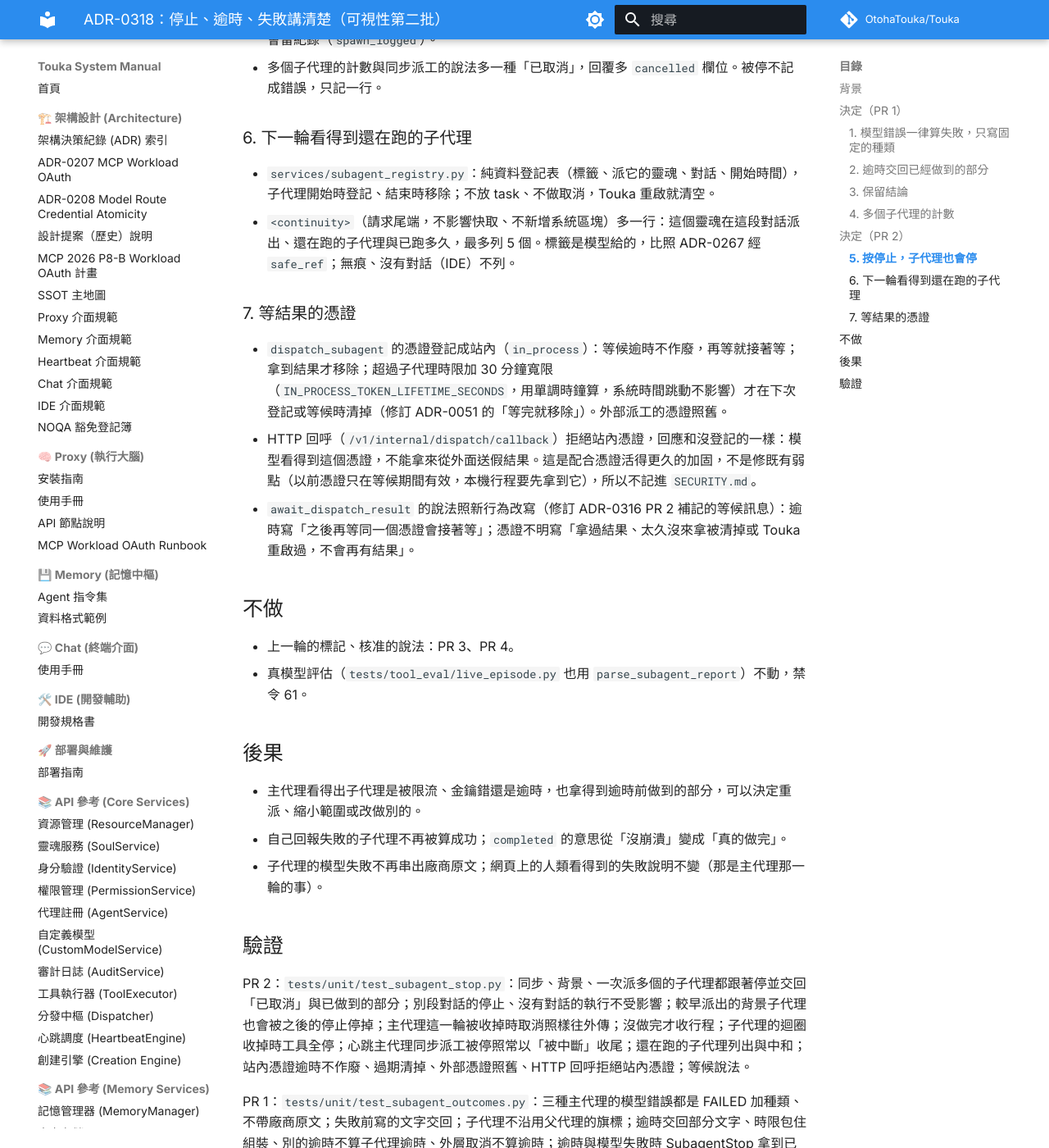
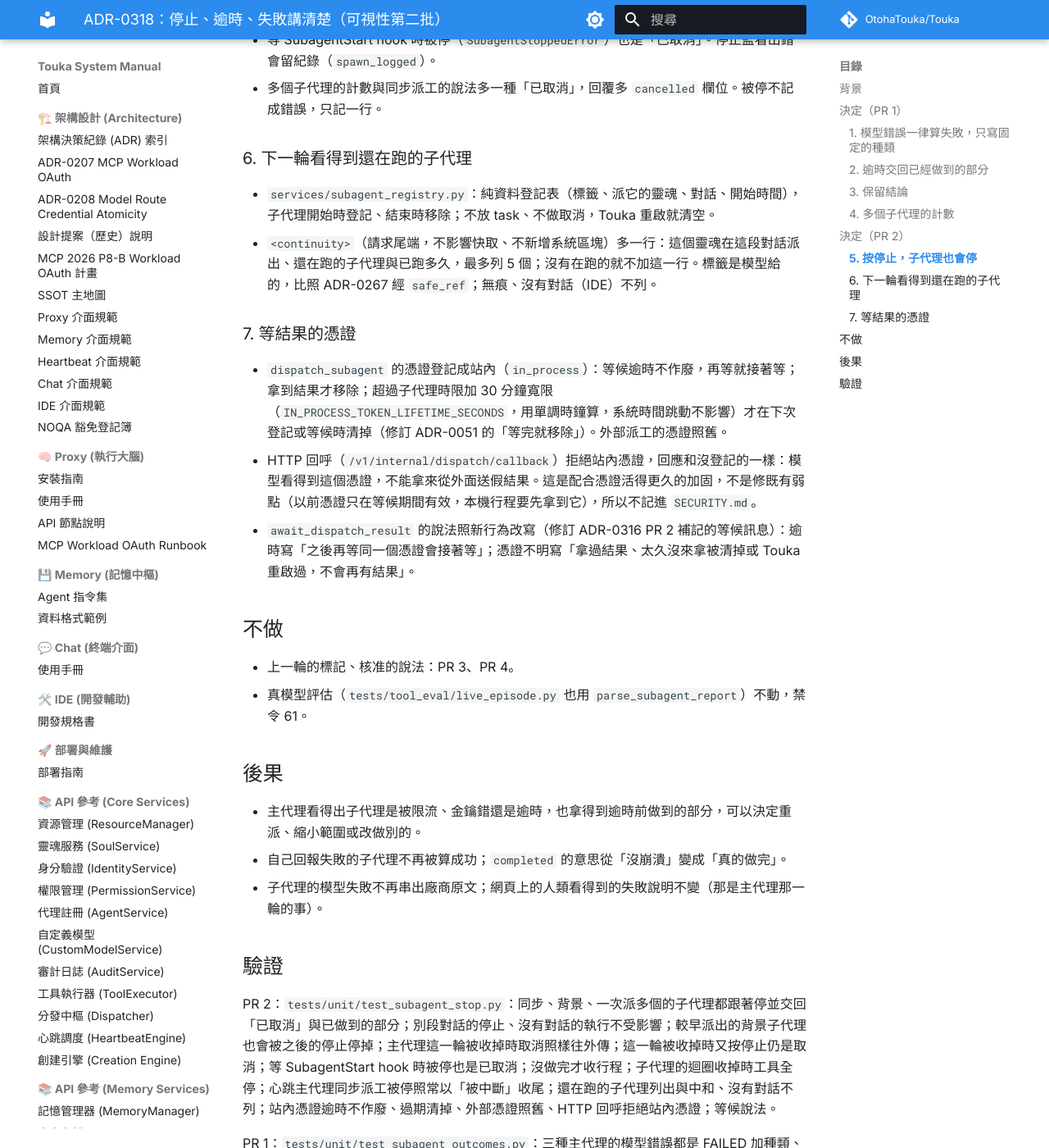
Before and after one commit to OtohaTouka/Touka, an MkDocs documentation site: the page built from docs/architecture/adr/0318-stop-timeout-failure-made-clear.md, in a window 1280 px wide and 1400 px high, scrolled down 3022 px. Shown: the whole window at 82% size. Built offline with MkDocs 1.6.1 and Material for MkDocs 9.7.7, drawn with Linux system fonts in a browser that asks for light colours; comment, search, counter and statistics services are not loaded; some of the changed text lies outside the part shown.

Commit message:
fix(subagent): address delta-review notes; omit the running line when none run
- The <continuity> line for running sub-agents is only added when at least
  one is running, so the block is unchanged otherwise (the memory-eval
  timeline check forbids "none recorded" lines).
- The stop-commands test now awaits the background task it checks.
- ADR-0318, tests/README and the stop_agent_commands docstring note the
  hook ordering, the teardown-stop case and the no-conversation case.

Co-Authored-By: Claude Opus 5.5 <noreply@anthropic.com>

```diff
--- a/docs/architecture/adr/0318-stop-timeout-failure-made-clear.md
+++ b/docs/architecture/adr/0318-stop-timeout-failure-made-clear.md
@@ -52,7 +52,7 @@
 - 每個子代理在自己的 task 裡跑，旁邊有停止監看（`_unless_parent_stops`）：主代理那段對話被按停止（`stopped_since_start`，看停止次數有沒有比派出時多）就只取消子代理的 task，丟一般例外 `SubagentCancelledError`。主代理的工具 task 不被取消，照常收到結構化的「已取消」（`status="CANCELLED"`，附已做到的部分），心跳主代理照常以「被中斷」收尾。
 - 停止沒有事件可掛，只有累計次數，所以每 `STOP_CHECK_SECONDS`（0.5 秒）看一次；沒有對話的執行（IDE）不看。
 - 停止以整段對話計：之後在同一段對話按停止，或心跳在家對話跑的時候按停止，也會停掉同一段對話裡較早派出、還在背景跑的子代理（修訂 ADR-0134 後果邊界②「背景子 loop 不隨父請求中斷」）。
-- 子代理沒做完（被停、逾時、模型錯誤、主代理這一輪被收掉）時，在背景呼叫 `terminal.stop_agent_commands`（不卡事件迴圈）停掉它的背景與待審指令、收掉行程；它的迴圈被收掉時，還在跑的工具全部一起取消（`subagent_run` 時每個工具都綁在這一輪）。
+- 子代理沒做完（被停、逾時、模型錯誤、主代理這一輪被收掉）時，在背景呼叫 `terminal.stop_agent_commands`（不卡事件迴圈）停掉它的背景與待審指令、收掉行程（SubagentStop hook 先發，不保證指令已經停完）；它的迴圈被收掉時，還在跑的工具全部一起取消（`subagent_run` 時每個工具都綁在這一輪）。
 - `dispatch_subagent`、`dispatch_subagent_group` 加進綁在這一輪的工具（修訂 ADR-0312 的 `_TOOLS_TIED_TO_THE_TURN`）：主代理這一輪被收掉時，同步派的子代理跟著停。按停止時已派出的子代理不再多跑 10 分鐘（修訂 ADR-0309 的既有限制、ADR-0316 決定 8 的代價）。
 - 背景派工的 task 本身被取消（例如 Touka 關機）時也交回「已取消：Touka 停止或重啟」，等的一方不空等；這時拿不到已做到的部分。
 - 等 SubagentStart hook 時被停（`SubagentStoppedError`）也是「已取消」。停止監看出錯會留紀錄（`spawn_logged`）。
@@ -61,7 +61,7 @@
 ### 6. 下一輪看得到還在跑的子代理
 
 - `services/subagent_registry.py`：純資料登記表（標籤、派它的靈魂、對話、開始時間），子代理開始時登記、結束時移除；不放 task、不做取消，Touka 重啟就清空。
-- `<continuity>`（請求尾端，不影響快取、不新增系統區塊）多一行：這個靈魂在這段對話派出、還在跑的子代理與已跑多久，最多列 5 個。標籤是模型給的，比照 ADR-0267 經 `safe_ref`；無痕、沒有對話（IDE）不列。
+- `<continuity>`（請求尾端，不影響快取、不新增系統區塊）多一行：這個靈魂在這段對話派出、還在跑的子代理與已跑多久，最多列 5 個；沒有在跑的就不加這一行。標籤是模型給的，比照 ADR-0267 經 `safe_ref`；無痕、沒有對話（IDE）不列。
 
 ### 7. 等結果的憑證
 
@@ -82,6 +82,6 @@
 
 ## 驗證
 
-PR 2：`tests/unit/test_subagent_stop.py`：同步、背景、一次派多個的子代理都跟著停並交回「已取消」與已做到的部分；別段對話的停止、沒有對話的執行不受影響；較早派出的背景子代理也會被之後的停止停掉；主代理這一輪被收掉時取消照樣往外傳；沒做完才收行程；子代理的迴圈收掉時工具全停；心跳主代理同步派工被停照常以「被中斷」收尾；還在跑的子代理列出與中和；站內憑證逾時不作廢、過期清掉、外部憑證照舊、HTTP 回呼拒絕站內憑證；等候說法。
+PR 2：`tests/unit/test_subagent_stop.py`：同步、背景、一次派多個的子代理都跟著停並交回「已取消」與已做到的部分；別段對話的停止、沒有對話的執行不受影響；較早派出的背景子代理也會被之後的停止停掉；主代理這一輪被收掉時取消照樣往外傳；這一輪被收掉時又按停止仍是取消；等 SubagentStart hook 時被停也是已取消；沒做完才收行程；子代理的迴圈收掉時工具全停；心跳主代理同步派工被停照常以「被中斷」收尾；還在跑的子代理列出與中和、沒有對話不列；站內憑證逾時不作廢、過期清掉、外部憑證照舊、HTTP 回呼拒絕站內憑證；等候說法。
 
 PR 1：`tests/unit/test_subagent_outcomes.py`：三種主代理的模型錯誤都是 FAILED 加種類、不帶廠商原文；失敗前寫的文字交回；子代理不沿用父代理的旗標；逾時交回部分文字、時限包住組裝、別的逾時不算子代理逾時、外層取消不算逾時；逾時與模型失敗時 SubagentStop 拿到已做到的部分；長結果保留結尾；子代理的文字沒有工具日誌行；自評失敗不算成功；同步派工的說法。
```
Also changed, not shown: other parts of docs/architecture/adr/0318-stop-timeout-failure-made-clear.md (+1 -1 lines), docs/architecture/PROXY_INTERFACE.md (+1 -1 lines), 5 other files.
